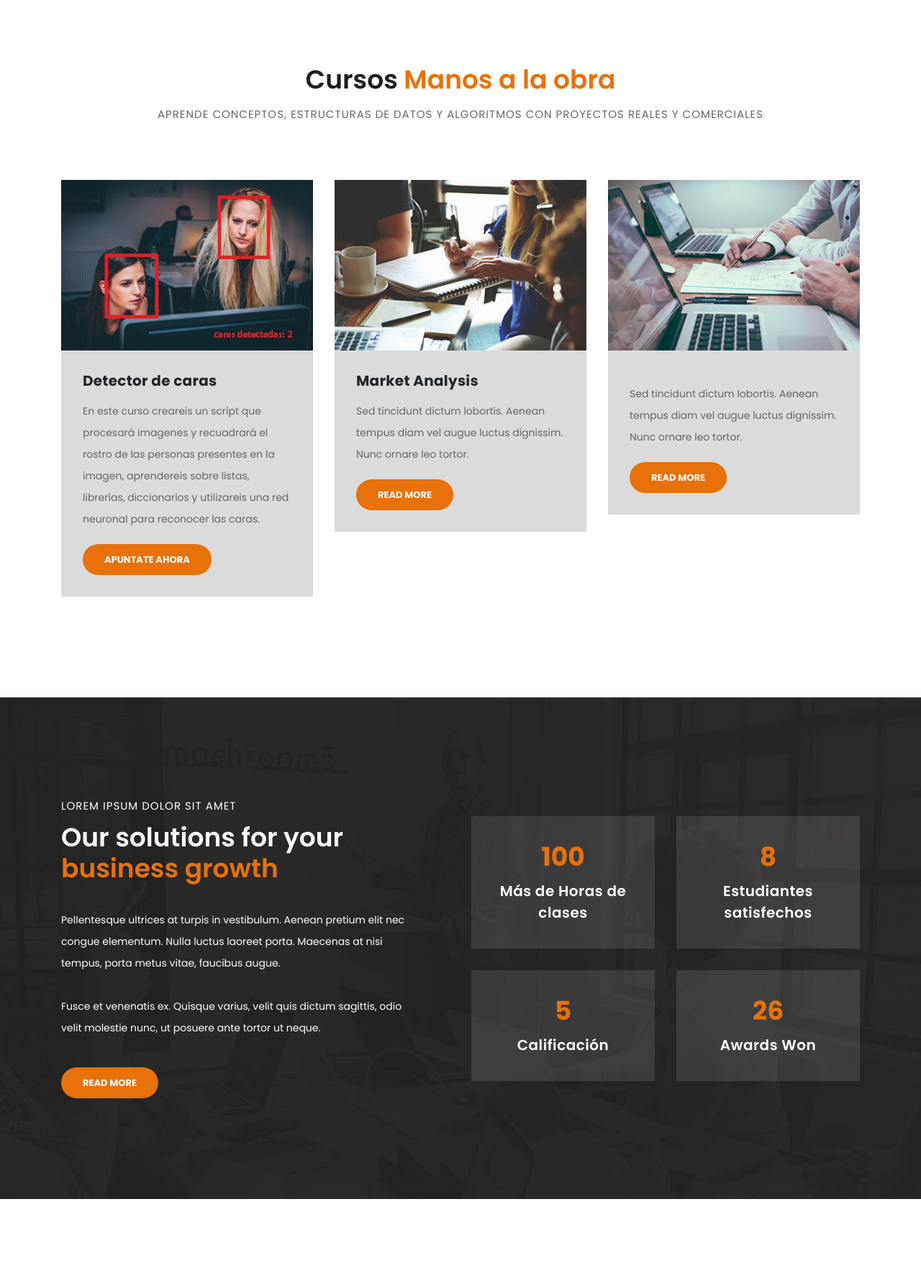
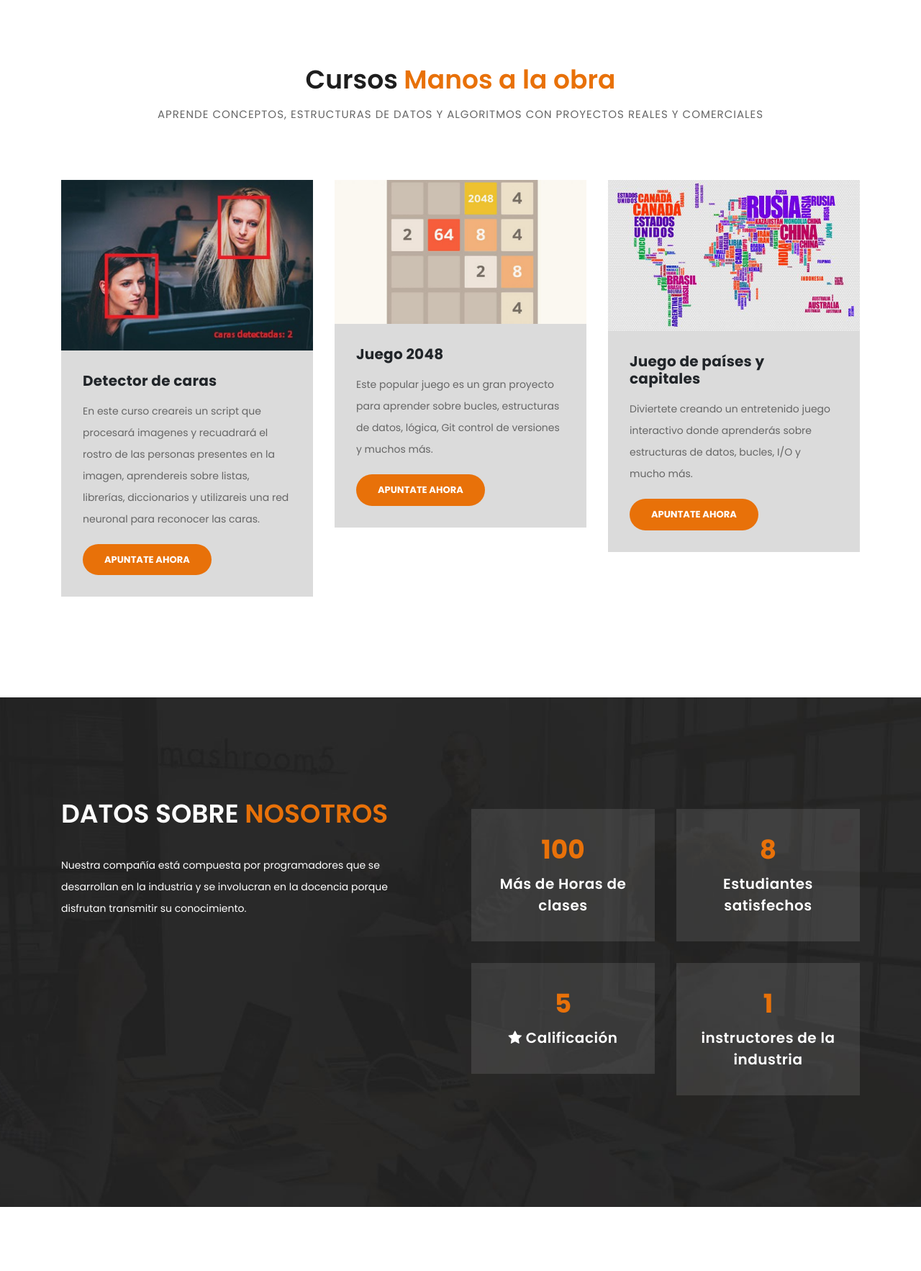
Before and after one commit to Andreskammerath/akdmia, a Flask app: page / in a window 1280 px wide. Shown: the part 1020-2786 px from the top of the page at 72% size. Run offline with Flask 2, Linux system fonts and the light colour scheme; grey boxes labelled with a size stand in for pictures from a placeholder-image service; some libraries are stand-ins or nearby versions.

Commit message:
Modifying publicity texts and images

```diff
--- a/templates/index.html
+++ b/templates/index.html
@@ -82,9 +82,9 @@
             <div class="service-item">
               <img src="../static/assets/images/service_02.jpg" alt="">
               <div class="down-content">
-                <h4>Market Analysis</h4>
-                <p>Sed tincidunt dictum lobortis. Aenean tempus diam vel augue luctus dignissim. Nunc ornare leo tortor.</p>
-                <a href="" class="filled-button">Read More</a>
+                <h4>Juego 2048</h4>
+                <p>Este popular juego es un gran proyecto para aprender sobre bucles, estructuras de datos, lógica, Git control de versiones y muchos más.</p>
+                <a href="" class="filled-button">Apuntate ahora</a>
               </div>
             </div>
           </div>
@@ -92,9 +92,9 @@
             <div class="service-item">
               <img src="../static/assets/images/service_03.jpg" alt="">
               <div class="down-content">
-                <h4></h4>
-                <p>Sed tincidunt dictum lobortis. Aenean tempus diam vel augue luctus dignissim. Nunc ornare leo tortor.</p>
-                <a href="" class="filled-button">Read More</a>
+                <h4>Juego de países y capitales</h4>
+                <p>Diviertete creando un entretenido juego interactivo donde aprenderás sobre estructuras de datos, bucles, I/O y mucho más.</p>
+                <a href="" class="filled-button">Apuntate ahora</a>
               </div>
             </div>
           </div>
@@ -107,11 +107,10 @@
         <div class="row">
           <div class="col-md-6">
             <div class="left-content">
-              <span>Lorem ipsum dolor sit amet</span>
-              <h2>Our solutions for your <em>business growth</em></h2>
-              <p>Pellentesque ultrices at turpis in vestibulum. Aenean pretium elit nec congue elementum. Nulla luctus laoreet porta. Maecenas at nisi tempus, porta metus vitae, faucibus augue.
-              <br><br>Fusce et venenatis ex. Quisque varius, velit quis dictum sagittis, odio velit molestie nunc, ut posuere ante tortor ut neque.</p>
-              <a href="" class="filled-button">Read More</a>
+              <!--<span>Lorem ipsum dolor sit amet</span>-->
+              <h2>DATOS SOBRE<em> NOSOTROS</em></h2>
+              <p>Nuestra compañía está compuesta por programadores que se desarrollan en la industria y se involucran en la docencia porque disfrutan transmitir su conocimiento.</p>
+             <!--<a href="" class="filled-button">Read More</a>-->
             </div>
           </div>
           <div class="col-md-6 align-self-center">
@@ -130,14 +129,14 @@
               </div>
               <div class="col-md-6">
                 <div class="count-area-content">
-                  <div class="count-digit">5 <i class="fa fa-star"></i></div>
-                  <div class="count-title">Calificación</div>
+                  <div class="count-digit">5</div>
+                  <div class="count-title"><i class="fa fa-star"></i> Calificación</div>
                 </div>
               </div>
               <div class="col-md-6">
                 <div class="count-area-content">
-                  <div class="count-digit">26</div>
-                  <div class="count-title">Awards Won</div>
+                  <div class="count-digit">1</div>
+                  <div class="count-title">instructores de la industria</div>
                 </div>
               </div>
             </div>
@@ -146,7 +145,7 @@
       </div>
     </div>
 
-    <div class="more-info">
+  <!--  <div class="more-info">
       <div class="container">
         <div class="row">
           <div class="col-md-12">
@@ -170,15 +169,15 @@
           </div>
         </div>
       </div>
-    </div>
+    </div>-->
 
     <div class="testimonials">
       <div class="container">
         <div class="row">
           <div class="col-md-12">
             <div class="section-heading">
-              <h2>What they say <em>about us</em></h2>
-              <span>testimonials from our greatest clients</span>
+              <h2>Lo que dicen de<em> nuestros instructores</em></h2>
+              <span>Feedback de estudiantes</span>
             </div>
           </div>
           <div class="col-md-12">
```
Also changed, not shown: static/assets/images/a.jpg (renamed from static/assets/images/2c9a9d6b-c5a2-4fa2-95cc-c26d1b3cfa67.jpg), static/assets/images/service_02.jpg, static/assets/images/service_03.jpg.
